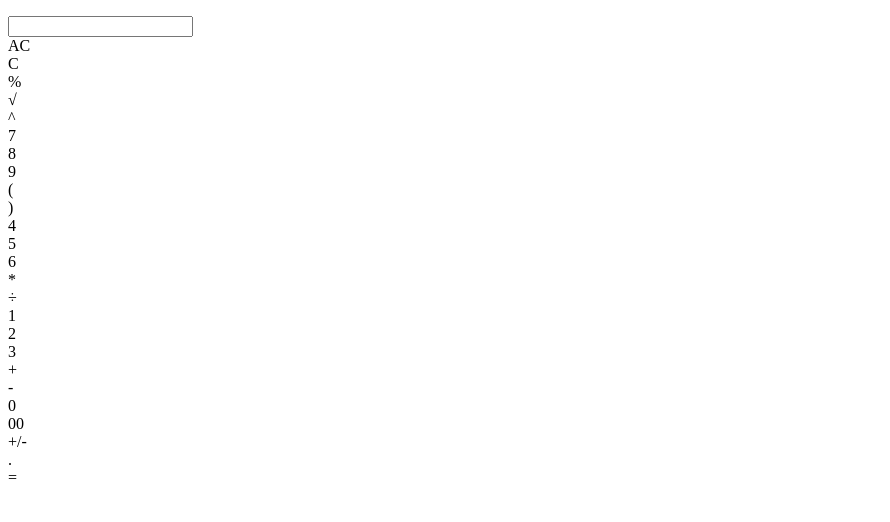
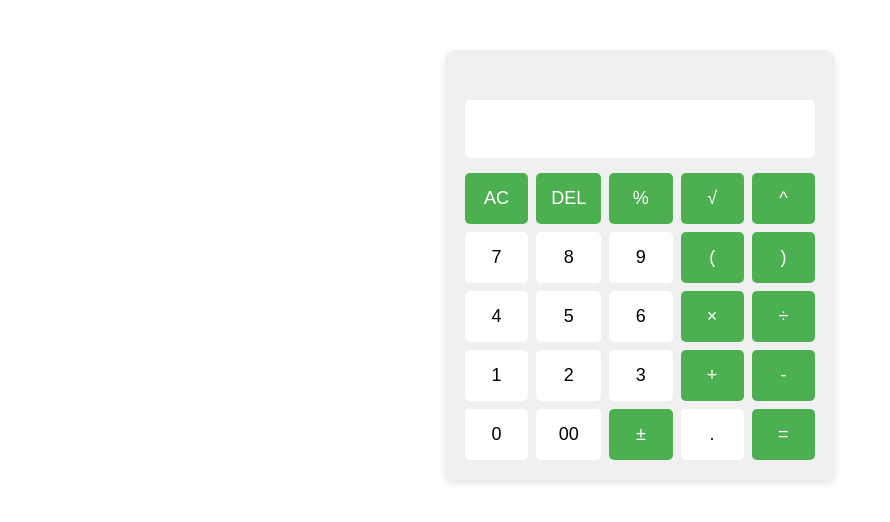
Before and after one commit to Sai-Srikanth27/OIBSIP, a plain HTML site: page level-2/Task-1 Calculator/index1.html in a window 1280 px wide. Shown: the whole page, without its empty margins (0-890 px from the left). Drawn offline with Linux system fonts and the light colour scheme.

Commit message:
Update index1.html

```diff
--- a/level-2/Task-1 Calculator/index1.html
+++ b/level-2/Task-1 Calculator/index1.html
@@ -1,67 +1,174 @@
 <!DOCTYPE html>
 <html lang="en">
-
 <head>
     <meta charset="UTF-8">
     <meta name="viewport" content="width=device-width, initial-scale=1.0">
-    <title>Calculator</title>
+    <title>MathMate Calculator</title>
+    <style>
+        .calc-container {
+            max-width: 350px;
+            margin: 50px auto;
+            background: #f0f0f0;
+            border-radius: 10px;
+            padding: 20px;
+            box-shadow: 0 4px 6px rgba(0,0,0,0.1);
+        }
 
-    <!-- Add CSS  -->
-    <link rel="stylesheet" type="text/css" href="style.css">
+        .display-area {
+            margin-bottom: 15px;
+        }
+
+        .history {
+            min-height: 20px;
+            color: #666;
+            font-family: Arial, sans-serif;
+            padding: 5px;
+        }
+
+        .input-field {
+            width: 100%;
+            padding: 15px;
+            border: none;
+            border-radius: 5px;
+            font-size: 24px;
+            text-align: right;
+            box-sizing: border-box;
+        }
+
+        .button-grid {
+            display: grid;
+            grid-template-columns: repeat(5, 1fr);
+            gap: 8px;
+        }
+
+        .calc-btn {
+            padding: 15px;
+            border: none;
+            border-radius: 5px;
+            font-size: 18px;
+            cursor: pointer;
+            background: #ffffff;
+            transition: background 0.2s;
+        }
+
+        .calc-btn:hover {
+            background: #e0e0e0;
+        }
+
+        .operator {
+            background: #4CAF50;
+            color: white;
+        }
+
+        .operator:hover {
+            background: #45a049;
+        }
+    </style>
 </head>
+<body>
+    <div class="calc-container">
+        <div class="display-area">
+            <div class="history" id="calculationHistory"></div>
+            <input type="text" class="input-field" id="resultDisplay" readonly>
+        </div>
+        <div class="button-grid">
+            <button class="calc-btn operator" data-action="clear">AC</button>
+            <button class="calc-btn operator" data-action="delete">DEL</button>
+            <button class="calc-btn operator" data-action="percent">%</button>
+            <button class="calc-btn operator" data-action="sqrt">√</button>
+            <button class="calc-btn operator" data-action="power">^</button>
 
-<body>
+            <button class="calc-btn" data-value="7">7</button>
+            <button class="calc-btn" data-value="8">8</button>
+            <button class="calc-btn" data-value="9">9</button>
+            <button class="calc-btn operator" data-action="(">(</button>
+            <button class="calc-btn operator" data-action=")">)</button>
 
-    <!-- main container -->
-    <div class="container">
-        <div class="calculator-body">
-            <!-- input-box -->
-            <div class="cal">
-                <p id="para"> </p>
-                <input type="text" class="calculator-screen" />
-            </div>
+            <button class="calc-btn" data-value="4">4</button>
+            <button class="calc-btn" data-value="5">5</button>
+            <button class="calc-btn" data-value="6">6</button>
+            <button class="calc-btn operator" data-action="*">×</button>
+            <button class="calc-btn operator" data-action="/">÷</button>
 
-            <!-- Calculator rows -->
-            <div class="calc-button-row">
-                <div class="button c">AC</div>
-                <div class="button c">C</div>
-                <div class="button c">%</div>
-                <div class="button c">√</div>
-                <div class="button c">^</div>
-            </div>
-            <div class="calc-button-row">
-                <div class="button l">7</div>
-                <div class="button l">8</div>
-                <div class="button l">9</div>
-                <div class="button c">&#40;</div>
-                <div class="button c">&#41;</div>
-            </div>
-            <div class="calc-button-row">
-                <div class="button l">4</div>
-                <div class="button l">5</div>
-                <div class="button l">6</div>
-                <div class="button c">*</div>
-                <div class="button c">÷</div>
-            </div>
-            <div class="calc-button-row">
-                <div class="button l">1</div>
-                <div class="button l">2</div>
-                <div class="button l">3</div>
-                <div class="button c">+</div>
-                <div class="button c">-</div>
-            </div>
-            <div class="calc-button-row">
-                <div class="button l">0</div>
-                <div class="button l">00</div>
-                <div class="button l">+/-</div>
-                <div class="button c">.</div>
-                <div class="button c">=</div>
-            </div>
+            <button class="calc-btn" data-value="1">1</button>
+            <button class="calc-btn" data-value="2">2</button>
+            <button class="calc-btn" data-value="3">3</button>
+            <button class="calc-btn operator" data-action="+">+</button>
+            <button class="calc-btn operator" data-action="-">-</button>
+
+            <button class="calc-btn" data-value="0">0</button>
+            <button class="calc-btn" data-value="00">00</button>
+            <button class="calc-btn operator" data-action="sign">±</button>
+            <button class="calc-btn" data-value=".">.</button>
+            <button class="calc-btn operator" data-action="equals">=</button>
         </div>
     </div>
 
-    <!-- Add JavaScript  -->
-    <script src="/script.js"></script>
+    <script>
+        document.addEventListener('DOMContentLoaded', () => {
+            const display = document.getElementById('resultDisplay');
+            const history = document.getElementById('calculationHistory');
+            let currentInput = '';
+            let lastResult = '';
+
+            document.querySelectorAll('.calc-btn').forEach(button => {
+                button.addEventListener('click', () => {
+                    const value = button.getAttribute('data-value');
+                    const action = button.getAttribute('data-action');
+
+                    if (value) {
+                        currentInput += value;
+                        display.value = currentInput;
+                    } else if (action) {
+                        handleAction(action);
+                    }
+                });
+            });
+
+            function handleAction(action) {
+                try {
+                    switch(action) {
+                        case 'clear':
+                            currentInput = '';
+                            history.innerText = '';
+                            break;
+                        case 'delete':
+                            currentInput = currentInput.slice(0, -1);
+                            break;
+                        case 'equals':
+                            const result = evaluateExpression(currentInput);
+                            history.innerText = currentInput;
+                            currentInput = result.toString();
+                            lastResult = result;
+                            break;
+                        case 'percent':
+                            currentInput = (parseFloat(currentInput) / 100).toString();
+                            break;
+                        case 'sqrt':
+                            currentInput = Math.sqrt(parseFloat(currentInput)).toString();
+                            break;
+                        case 'power':
+                            currentInput += '**';
+                            break;
+                        case 'sign':
+                            currentInput = (parseFloat(currentInput) * -1).toString();
+                            break;
+                        default:
+                            currentInput += action;
+                    }
+                    display.value = currentInput;
+                } catch (error) {
+                    display.value = 'Error';
+                    currentInput = '';
+                }
+            }
+
+            function evaluateExpression(expr) {
+                // Replace ÷ with / and × with * for evaluation
+                expr = expr.replace('÷', '/').replace('×', '*');
+                return eval(expr); // Note: eval() should be replaced with a safer parser in production
+            }
+        });
+    </script>
 </body>
-
 </html>
```
